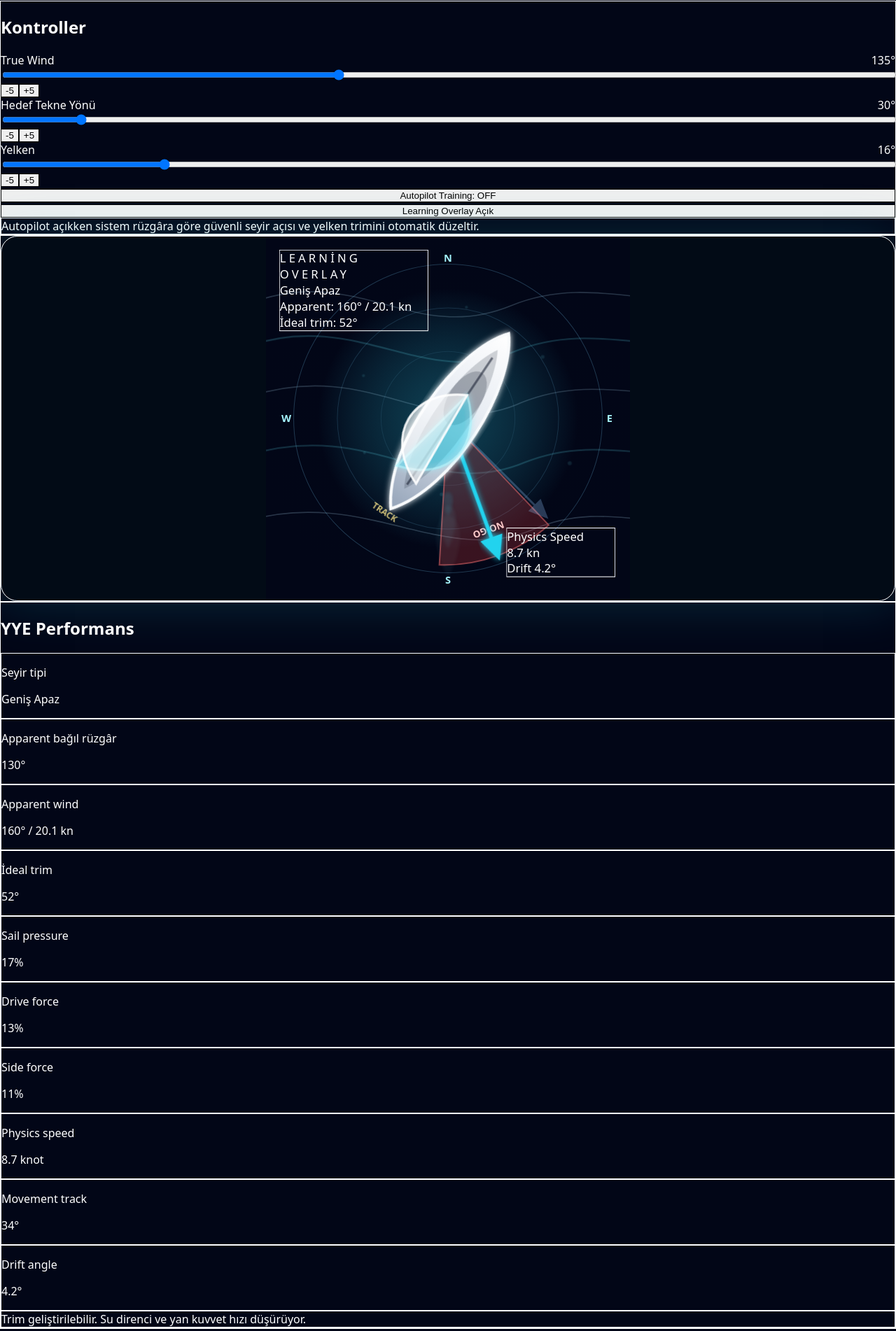
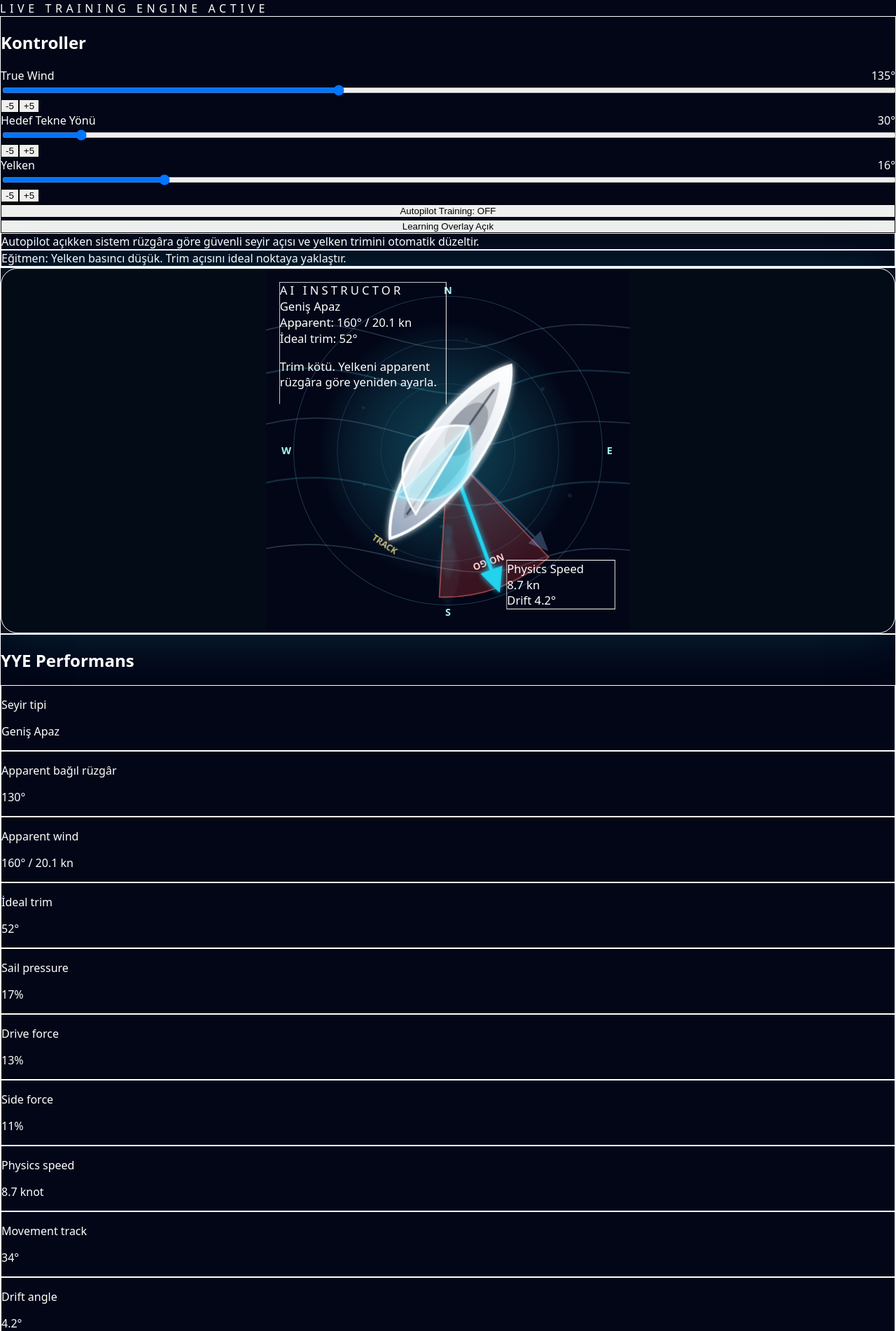
Before and after one commit to erdincpulat-del/albatros-ultimate, a Next.js app: page /simulator in a window 1280 px wide. Shown: the part 193-2095 px from the top of the page at 70% size. Built offline with nearby package versions, Linux system fonts and the light colour scheme.

Commit message:
Add AI instructor and realistic boat motion

```diff
--- a/components/simulator/SailingSimulator.tsx
+++ b/components/simulator/SailingSimulator.tsx
@@ -9,7 +9,6 @@ type SliderProps = {
   value: number;
   setValue: (value: number) => void;
   max: number;
-  suffix?: string;
 };
 
 function clamp(value: number, min: number, max: number) {
@@ -93,19 +92,29 @@ export default function SailingSimulator() {
 
       if (autoPilot) {
         const recommended = liveDataRef.current.recommendedHeading;
-        setTargetHeading((old) => normalizeAngle(old + shortestAngleDiff(recommended, old) * 0.035));
-        setSail((old) => Math.round(old + (liveDataRef.current.idealTrim - old) * 0.045));
+
+        setTargetHeading((old) =>
+          normalizeAngle(old + shortestAngleDiff(recommended, old) * 0.035)
+        );
+
+        setSail((old) =>
+          Math.round(old + (liveDataRef.current.idealTrim - old) * 0.045)
+        );
       }
 
       setCurrentHeading((current) => {
         const diff = shortestAngleDiff(targetHeading, current);
         const spring = diff * 0.85;
-        const damping = 0.93;
+        const damping = 0.97;
+        const turnMass = 1.8;
 
         headingVelocityRef.current =
-          (headingVelocityRef.current + spring * dt) * damping;
+          (headingVelocityRef.current + (spring / turnMass) * dt) * damping;
 
-        if (Math.abs(diff) < 0.05 && Math.abs(headingVelocityRef.current) < 0.02) {
+        if (
+          Math.abs(diff) < 0.05 &&
+          Math.abs(headingVelocityRef.current) < 0.02
+        ) {
           headingVelocityRef.current = 0;
           return normalizeAngle(targetHeading);
         }
@@ -194,14 +203,21 @@ export default function SailingSimulator() {
     const sideForce = noGo
       ? 0
       : clamp(
-          Math.sin((Math.min(apparentRelative, 180 - apparentRelative) * Math.PI) / 180) *
+          Math.sin(
+            (Math.min(apparentRelative, 180 - apparentRelative) * Math.PI) / 180
+          ) *
             sailPressure *
             0.86,
           0,
           100
         );
 
-    const recommendedHeading = normalizeAngle(trueWind + 55);
+    const recommendedHeading =
+      apparentRelative < 35
+        ? normalizeAngle(trueWind + 50)
+        : apparentRelative > 140
+          ? normalizeAngle(trueWind + 160)
+          : normalizeAngle(trueWind + 55);
 
     liveDataRef.current = {
       driveForce,
@@ -210,11 +226,33 @@ export default function SailingSimulator() {
       recommendedHeading,
     };
 
-    const heel = noGo ? 0 : clamp((sideForce / 100) * 22, 0, 22);
+    const heel = noGo ? 0 : clamp((sideForce / 100) * 24, 0, 24);
     const wakePower = clamp(boatSpeed / 8, 0.12, 1);
     const wavePower = clamp(boatSpeed / 8, 0.16, 1);
     const efficiency = clamp(Math.round(driveForce), 0, 100);
     const sailAlpha = clamp(0.35 + (sailPressure / 100) * 0.65, 0.35, 1);
+
+    const message =
+      noGo
+        ? "No-Go Zone: rüzgâra fazla yakınsın."
+        : sailPressure < 30
+          ? "Trim kötü. Yelkeni apparent rüzgâra göre yeniden ayarla."
+          : sailPressure > 60 && driftAngle <= 5
+            ? "Verimli sürüş. Hız ve trim dengeli."
+            : driftAngle > 5
+              ? "Aşırı yan kayma. Tekneyi biraz daha kontrollü açıya al."
+              : "Trim geliştirilebilir. Gücü koru, yelkeni ince ayarla.";
+
+    const aiInstructor =
+      noGo
+        ? "Eğitmen: Rüzgâra çok yaklaştın. Başını 10–15 derece aç, hız yeniden gelsin."
+        : driftAngle > 6
+          ? "Eğitmen: Yan kuvvet arttı. Yelkeni biraz boşla ve tekneyi daha dengeli açıya getir."
+          : sailPressure < 35
+            ? "Eğitmen: Yelken basıncı düşük. Trim açısını ideal noktaya yaklaştır."
+            : sailPressure > 70
+              ? "Eğitmen: Güzel. Tekne güç aldı. Şimdi rotayı sabit tut ve hızı koru."
+              : "Eğitmen: Dengeli seyirdesin. Küçük trim düzeltmeleriyle verimi artırabilirsin.";
 
     return {
       apparentWind: Math.round(apparentWind),
@@ -231,9 +269,11 @@ export default function SailingSimulator() {
       sailAlpha,
       noGo,
       recommendedHeading,
+      message,
+      aiInstructor,
       point: pointOfSail(apparentRelative),
     };
-  }, [trueWind, currentHeading, sail, boatSpeed]);
+  }, [trueWind, currentHeading, sail, boatSpeed, driftAngle]);
 
   const mainSailPath =
     data.sailPressure >= 75
@@ -242,8 +282,15 @@ export default function SailingSimulator() {
         ? "M250 210 C345 230 350 322 262 358 Z"
         : "M250 210 C315 238 328 305 262 346 Z";
 
-  const waveOffset = Math.sin(wavePhase * 2.1) * 4;
+  const waveOffset =
+    Math.sin(wavePhase * 0.8) * 2.5 +
+    Math.sin(wavePhase * 2.5 + boatSpeed * 0.5) * 1.2 +
+    Math.sin(wavePhase * 6 + boatSpeed) * 0.4;
+
+  const pitchOffset = Math.sin(wavePhase * 1.9 + boatSpeed * 0.4) * 1.8;
   const rollOffset = Math.sin(wavePhase * 1.35) * 1.4;
+  const realisticHeel = data.heel + rollOffset + driftAngle * 0.18;
+  const bowLift = clamp(boatSpeed / 8, 0, 1) * -3 + pitchOffset;
 
   return (
     <main className="min-h-screen bg-[#020617] px-4 py-8 text-white md:px-6 md:py-10">
@@ -253,25 +300,21 @@ export default function SailingSimulator() {
           50% { opacity: .55; transform: translateX(10px); }
           100% { opacity: .22; transform: translateX(70px); }
         }
-
         @keyframes windParticle {
           0% { opacity: .1; transform: translateX(-32px); }
           50% { opacity: .9; transform: translateX(8px); }
           100% { opacity: .16; transform: translateX(45px); }
         }
-
         @keyframes wakePulse {
           0% { opacity: .12; transform: scaleY(.82) scaleX(.9); }
           50% { opacity: .52; transform: scaleY(1.2) scaleX(1.08); }
           100% { opacity: .12; transform: scaleY(.82) scaleX(.9); }
         }
-
         @keyframes sailPulse {
           0% { opacity: .72; }
           50% { opacity: 1; }
           100% { opacity: .72; }
         }
-
         .wave-line { animation: shimmerSea 7s ease-in-out infinite alternate; }
         .wind-dot { animation: windParticle 3s ease-in-out infinite alternate; }
         .wake-pulse { animation: wakePulse 2.2s ease-in-out infinite; transform-origin: 250px 395px; }
@@ -288,11 +331,15 @@ export default function SailingSimulator() {
         </h1>
 
         <p className="mt-4 max-w-3xl text-sm leading-6 text-slate-300 md:text-base">
-          Gerçek dalga hissi, inertia smoothing, autopilot training mode ve canlı
-          learning overlay ile geliştirilmiş YYE eğitim simülatörü.
+          AI eğitmen, gerçekçi tekne hareketi, dalga hissi, inertia smoothing,
+          autopilot training mode ve canlı learning overlay ile geliştirilmiş YYE eğitim simülatörü.
         </p>
 
-        <div className="mt-8 grid gap-5 xl:grid-cols-[320px_minmax(520px,1fr)_320px]">
+        <div className="mt-4 text-xs tracking-[0.35em] text-cyan-300">
+          LIVE TRAINING ENGINE ACTIVE
+        </div>
+
+        <div className="mt-8 grid grid-cols-1 gap-5 xl:grid-cols-[320px_minmax(520px,1fr)_320px]">
           <div className="rounded-3xl border border-white/10 bg-white/[0.06] p-4 backdrop-blur-xl md:p-5">
             <h2 className="mb-5 text-xl font-bold">Kontroller</h2>
 
@@ -324,10 +371,14 @@ export default function SailingSimulator() {
               Autopilot açıkken sistem rüzgâra göre güvenli seyir açısı ve yelken
               trimini otomatik düzeltir.
             </div>
+
+            <div className="mt-4 rounded-2xl border border-white/10 bg-black/25 p-4 text-sm leading-6 text-slate-200">
+              {data.aiInstructor}
+            </div>
           </div>
 
           <div className="rounded-3xl border border-cyan-300/20 bg-[#06111f] p-3 shadow-[0_0_70px_rgba(34,211,238,0.18)] md:p-4">
-            <div className="flex min-h-[360px] items-center justify-center rounded-[24px] border border-white/10 bg-[#020b16] p-2 sm:min-h-[460px] lg:min-h-[560px]">
+            <div className="flex min-h-[400px] items-center justify-center rounded-[24px] border border-white/10 bg-[#020b16] p-2 md:min-h-[500px] lg:min-h-[600px]">
               <svg viewBox="0 0 500 500" className="h-auto w-full max-w-[520px]">
                 <defs>
                   <radialGradient id="seaGlow" cx="50%" cy="50%" r="55%">
@@ -411,9 +462,9 @@ export default function SailingSimulator() {
 
                 <g
                   transform={`
-                    translate(0 ${waveOffset})
+                    translate(0 ${waveOffset + bowLift})
                     rotate(${currentHeading} 250 250)
-                    rotate(${data.heel + rollOffset} 250 320)
+                    rotate(${realisticHeel} 250 320)
                   `}
                 >
                   <path d="M250 108 C298 166 306 327 250 398 C194 327 202 166 250 108 Z" fill="url(#hull)" stroke="#f8fafc" strokeWidth="4" filter="url(#glow)" />
@@ -431,10 +482,10 @@ export default function SailingSimulator() {
                 </g>
 
                 {showLearning && (
-                  <foreignObject x="18" y="18" width="205" height="120">
+                  <foreignObject x="18" y="18" width="230" height="168">
                     <div className="rounded-2xl border border-cyan-300/20 bg-black/45 px-4 py-3 text-white backdrop-blur">
                       <div className="text-xs uppercase tracking-[0.25em] text-cyan-200">
-                        Learning Overlay
+                        AI Instructor
                       </div>
                       <div className="mt-2 text-sm font-black">{data.point}</div>
                       <div className="mt-1 text-xs text-slate-300">
@@ -443,6 +494,12 @@ export default function SailingSimulator() {
                       <div className="text-xs text-slate-300">
                         İdeal trim: {data.idealTrim.toFixed(0)}°
                       </div>
+                      <p className="mt-2 text-xs font-bold text-cyan-100">
+                        {data.message}
+                      </p>
+                      <p className="mt-2 text-[11px] leading-4 text-cyan-200 opacity-90">
+                        {data.aiInstructor}
+                      </p>
                     </div>
                   </foreignObject>
                 )}
@@ -477,11 +534,7 @@ export default function SailingSimulator() {
             <div className="mt-5 rounded-2xl border border-cyan-300/20 bg-cyan-300/10 p-4 text-sm font-bold text-cyan-50">
               {autoPilot
                 ? "Autopilot: güvenli seyir açısı ve ideal trim hedefleniyor."
-                : data.noGo
-                  ? "No-Go Zone: apparent rüzgâra fazla yakınsın."
-                  : data.efficiency >= 80
-                    ? "İyi trim. Kuvvetten hıza geçiş dengeli."
-                    : "Trim geliştirilebilir. Su direnci ve yan kuvvet hızı düşürüyor."}
+                : data.message}
             </div>
           </div>
         </div>
@@ -490,17 +543,14 @@ export default function SailingSimulator() {
   );
 }
 
-function Slider({ label, value, setValue, max, suffix = "°" }: SliderProps) {
+function Slider({ label, value, setValue, max }: SliderProps) {
   const updateValue = (rawValue: string) => setValue(Number(rawValue));
 
   return (
     <div className="relative z-20 mb-5 last:mb-0">
       <div className="mb-2 flex justify-between text-sm">
         <span className="text-slate-300">{label}</span>
-        <span className="font-bold text-cyan-200">
-          {value}
-          {suffix}
-        </span>
+        <span className="font-bold text-cyan-200">{value}°</span>
       </div>
 
       <input
--- a/lib/simulator/autopilot.ts
+++ b/lib/simulator/autopilot.ts
@@ -1,7 +1,22 @@
-export function autopilotStep(currentHeading: number, windDir: number) {
-  const optimalAngle = (windDir + 45) % 360;
+export function autopilotStep(
+  heading: number,
+  windDir: number,
+  apparentAngle: number
+) {
+  // no-go zone kaçışı
+  if (apparentAngle < 35) {
+    return windDir + 50;
+  }
 
-  const diff = optimalAngle - currentHeading;
+  // optimum VMG
+  if (apparentAngle < 70) {
+    return windDir + 45;
+  }
 
-  return currentHeading + diff * 0.05;
+  // downwind optimizasyon
+  if (apparentAngle > 140) {
+    return windDir + 160;
+  }
+
+  return heading;
 }
--- a/lib/simulator/sailForceEngine.ts
+++ b/lib/simulator/sailForceEngine.ts
@@ -1,5 +1,3 @@
-import { clamp } from "../utils/clamp";
-
 export function calculateSailForce(
   apparentWindAngle: number,
   sailTrim: number
@@ -8,7 +6,7 @@ export function calculateSailForce(
 
   const efficiency = Math.cos((diff * Math.PI) / 180);
 
-  const lift = clamp(efficiency, 0, 1);
+  const lift = Math.max(0, Math.pow(efficiency, 1.5)); // nonlinear
   const drag = 1 - lift;
 
   return {
--- a/lib/simulator/waveEngine.ts
+++ b/lib/simulator/waveEngine.ts
@@ -1,6 +1,9 @@
 export function getWaveMotion(time: number, speed: number) {
-  const wave1 = Math.sin(time * 0.001 + speed) * 2;
-  const wave2 = Math.sin(time * 0.002 + speed * 0.5) * 1.5;
+  const t = time * 0.001;
 
-  return wave1 + wave2;
+  const swell = Math.sin(t * 0.8) * 2.5;
+  const chop = Math.sin(t * 2.5 + speed * 0.5) * 1.2;
+  const micro = Math.sin(t * 6 + speed) * 0.4;
+
+  return swell + chop + micro;
 }
```
